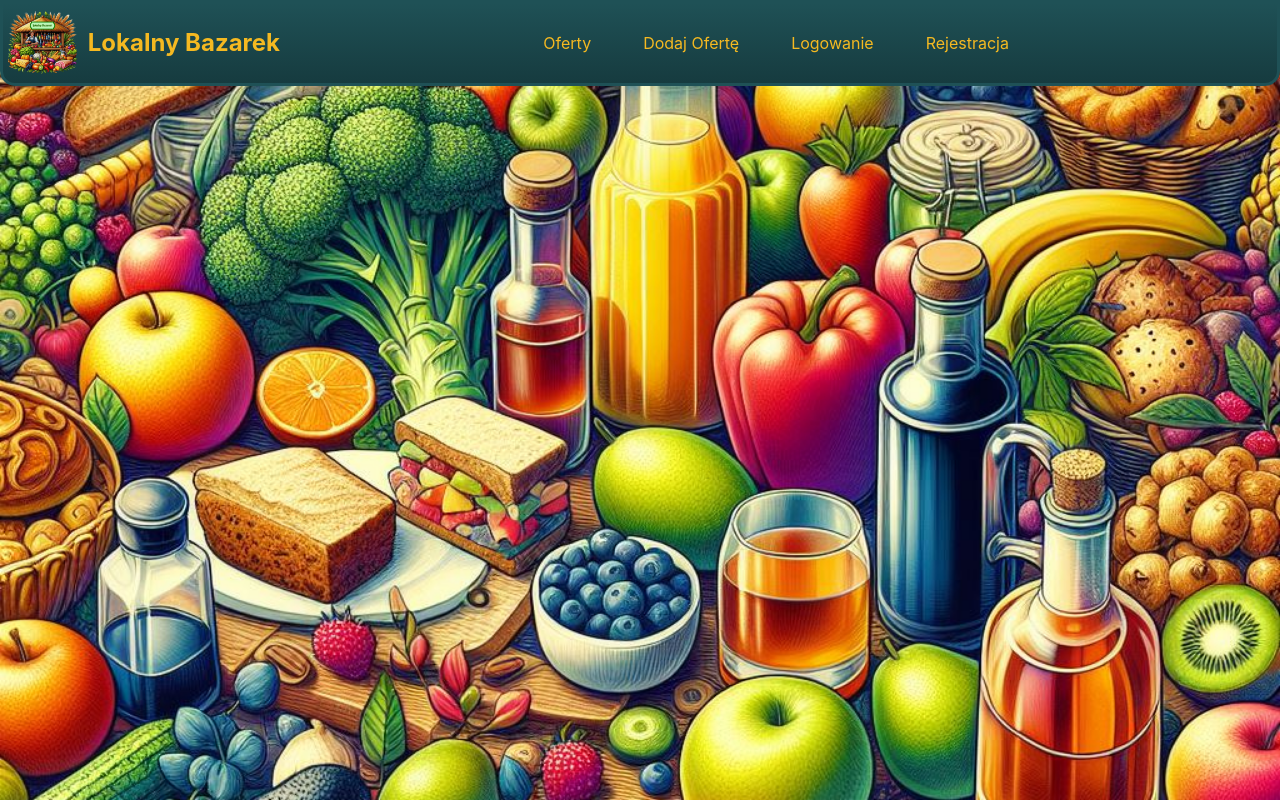
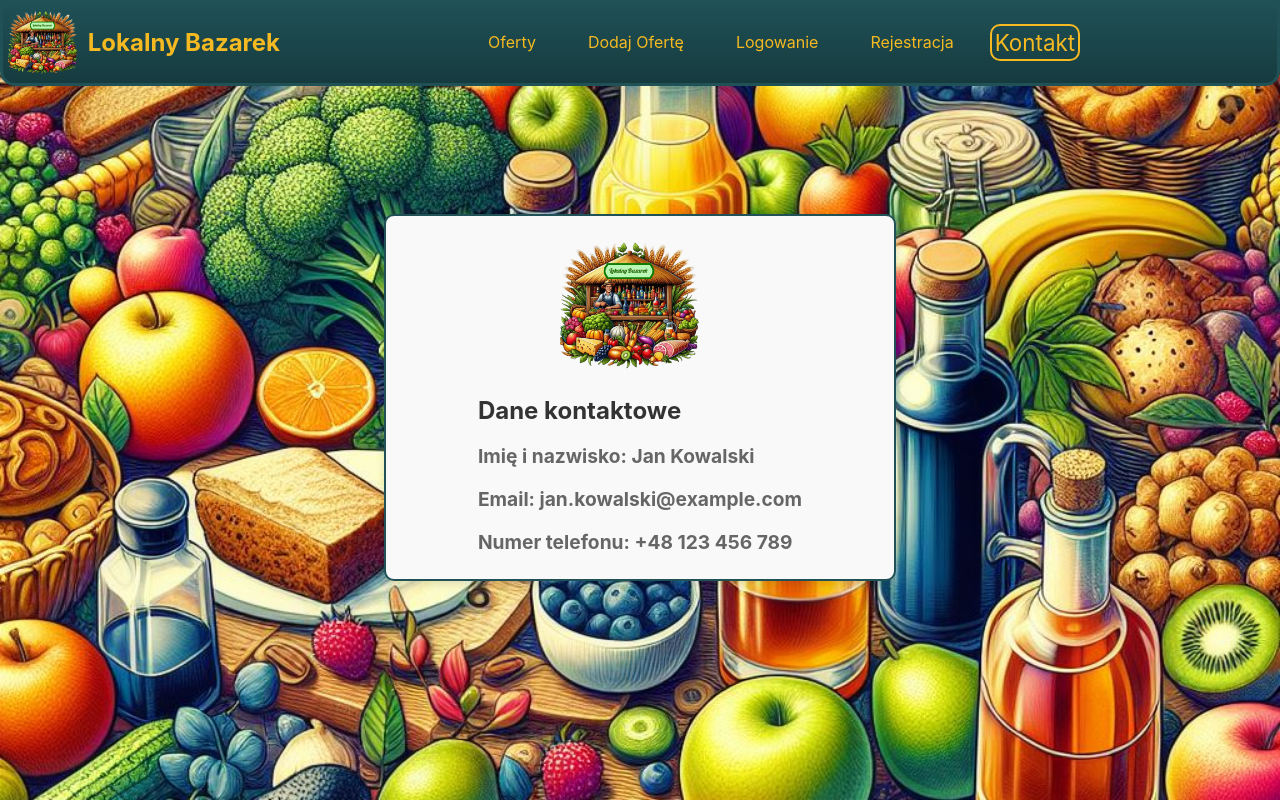
Before and after one commit to Przemek8686/LocalnyBazarek, a React (Create React App) app: page /contact in a window 1280 px wide. Built offline with nearby package versions, Linux system fonts and the light colour scheme.

Commit message:
styled change

```diff
--- a/src/components/App.js
+++ b/src/components/App.js
@@ -17,6 +17,7 @@ import RegisterPage from './RegisterPage';
 import AddOfferPage from './AddProductForm';
 import HomePage from './HomePage';
 import OfferDetailsPage from './OfferDetailsPage'; // New import
+import Contact from "./Contact";
 
 
 // Inicjalizacja Firebase
@@ -53,6 +54,7 @@ const App = () => (
         <Route path="/register" element={<RegisterPage />} />
         <Route path="/add-offer" element={<AddOfferPage />} />
         <Route path="/offer/:id" element={<OfferDetailsPage />} />
+        <Route path="/contact" element={<Contact />} />
         <Route path="/" element={<HomePage />} />
       </Routes>
 
--- /dev/null
+++ b/src/components/Contact/index.js
@@ -0,0 +1,25 @@
+// Contact.js
+
+import React from 'react';
+import { ContactContainer, ContactBox, ContactInfo, Logo, ContactDetails } from './styled';
+import logo from '../../Images/logo2.png';
+
+const Contact = () => {
+  return (
+    <ContactContainer>
+      <ContactBox>
+        <Logo src={logo} alt="Logo" />
+        <ContactInfo>
+          <h2>Dane kontaktowe</h2>
+          <ContactDetails>
+            <p>Imię i nazwisko: Jan Kowalski</p>
+            <p>Email: jan.kowalski@example.com</p>
+            <p>Numer telefonu: +48 123 456 789</p>
+          </ContactDetails>
+        </ContactInfo>
+      </ContactBox>
+    </ContactContainer>
+  );
+};
+
+export default Contact;
--- /dev/null
+++ b/src/components/Contact/styled.js
@@ -0,0 +1,68 @@
+import styled from "styled-components";
+
+export const ContactContainer = styled.div`
+  margin-top: 20px;
+`;
+
+export const ContactBox = styled.div`
+  display: flex;
+  flex-direction: column;
+  align-items: center;
+  justify-content: center;
+  background-color: #f9f9f9;
+  border: 2px solid #1f5156;
+  border-radius: 10px;
+  padding: 20px;
+  box-shadow: 0px 4px 8px rgba(0, 0, 0, 0.1);
+  max-width: 600px;
+  margin: 10% 30%;
+
+  @media screen and (max-width: 768px) {
+    max-width: 400px;
+    margin: 10% 20%;
+  }
+
+  @media screen and (max-width: 480px) {
+    max-width: 300px;
+    margin: 10% 10%;
+  }
+`;
+
+export const Logo = styled.img`
+  width: 140px;
+  height: auto;
+  margin-right: 20px;
+
+  @media screen and (max-width: 480px) {
+    width: 100px;
+    margin-left:9%
+  }
+`;
+
+export const ContactInfo = styled.div`
+  h2 {
+    margin-bottom: 10px;
+    font-size: 1.5em;
+    color: #333;
+    font-weight: bold;
+
+    @media screen and (max-width: 480px) {
+      font-size: 1.2em;
+      margin-left:33px;
+    }
+  }
+`;
+
+export const ContactDetails = styled.div`
+  p {
+    margin-bottom: 5px;
+    font-size: 1.2em;
+    color: #666;
+    font-weight: bold;
+
+    @media screen and (max-width: 480px) {
+      font-size: 1em;
+      margin-left:33px;
+    }
+  }
+`;
--- a/src/components/Navigation/index.js
+++ b/src/components/Navigation/index.js
@@ -31,7 +31,7 @@ const Navigation = () => {
         <span></span>
       </MenuIcon>
       <NavLinksContainer isMenuOpen={isMenuOpen}>
-        <StyledLink to="/" activeClassName="active" exact>
+        <StyledLink to="/" activeClassName="active" exact="true">
           Oferty
         </StyledLink>
         <StyledLink to="/add-offer" activeClassName="active">
@@ -43,7 +43,11 @@ const Navigation = () => {
         <StyledLink to="/register" activeClassName="active">
           Rejestracja
         </StyledLink>
+         <StyledLink to="/contact" activeClassName="active">
+         Kontakt
+        </StyledLink>
       </NavLinksContainer>
+
       <Spacer />
     </NavigationBar>
   );
```
